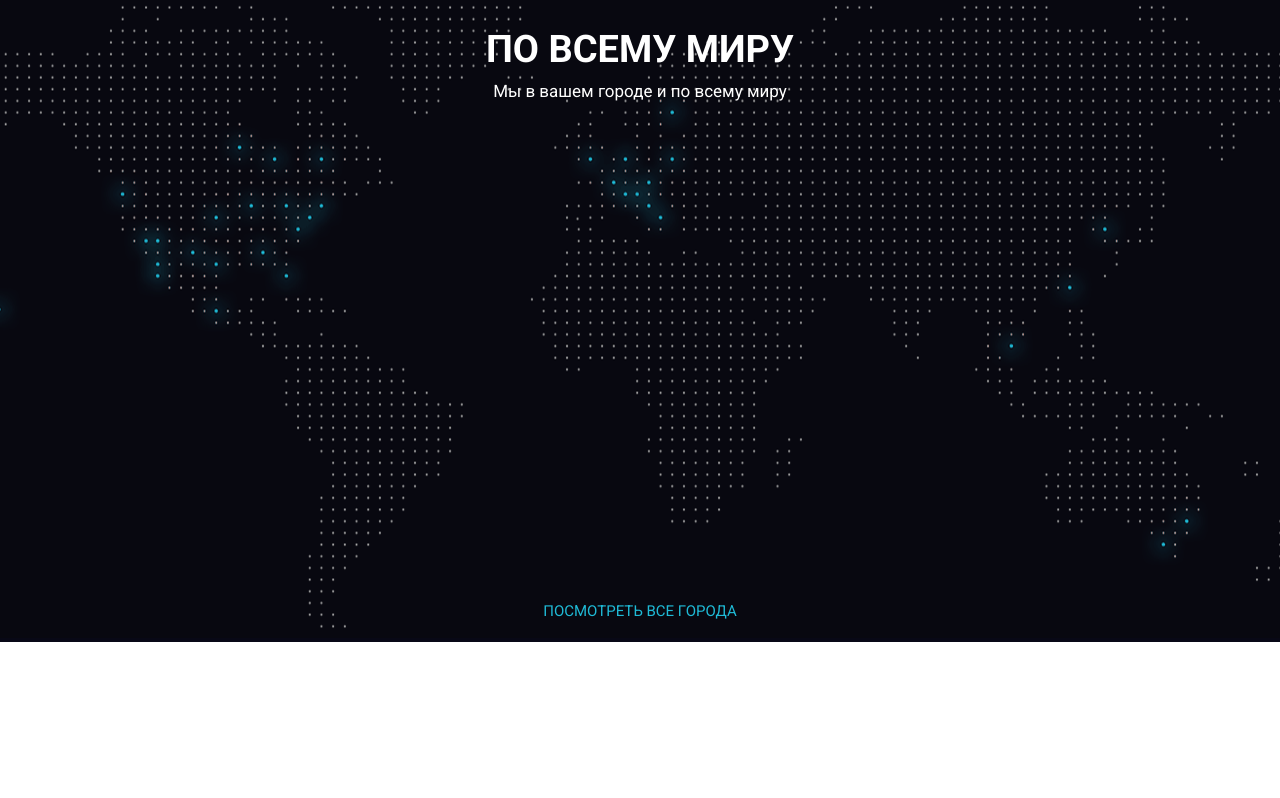
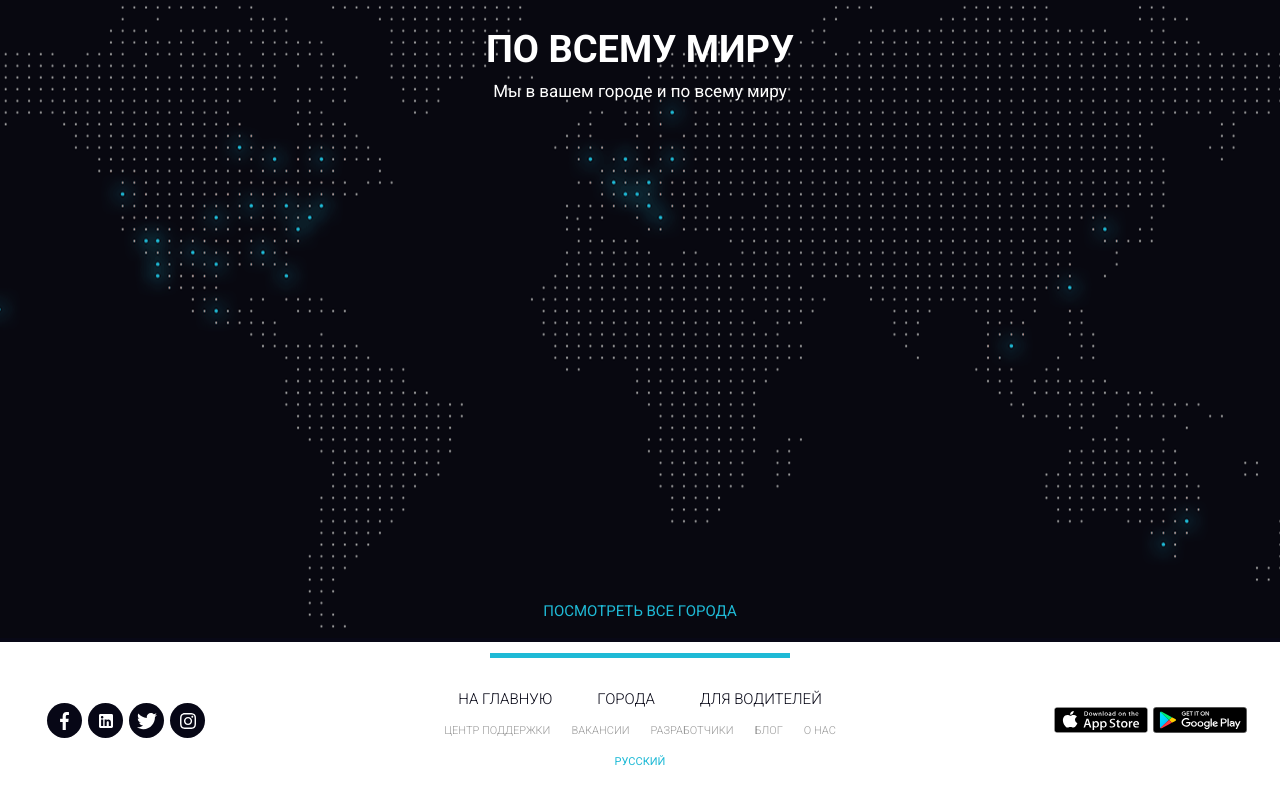
Before and after one commit to ZeRcooI/Uber777.Moscow, a website: page src/index.html in a window 1280 px wide. Shown: the part 4647-5445 px from the top of the page. Before the commit the page ends 5289 px from the top, so only its background shows below. Drawn offline with Linux system fonts and the light colour scheme.

Commit message:
сайт готов, пока без адаптации

```diff
--- a/src/index.html
+++ b/src/index.html
@@ -379,6 +379,60 @@
         <a class="map_cities" href="#">посмотреть все города</a>
       </div>
     </section>
+    <footer class="footer">
+      <div class="footer_inner_social">
+        <div class="footer_inner_social_item">
+          <a href="">
+            <img src="icons/footer/facebook.svg" alt="facebook" />
+          </a>
+        </div>
+        <div class="footer_inner_social_item">
+          <a href="">
+            <img src="icons/footer/linkedin.svg" alt="linkedin" />
+          </a>
+        </div>
+        <div class="footer_inner_social_item">
+          <a href="">
+            <img src="icons/footer/twitter.svg" alt="twitter" />
+          </a>
+        </div>
+        <div class="footer_inner_social_item">
+          <a href="">
+            <img src="icons/footer/instagram.svg" alt="instagram" />
+          </a>
+        </div>
+      </div>
+      <div class="container">
+        <div class="divider"></div>
+        <div class="footer_inner">
+          <div class="footer_inner_links">
+            <div class="footer_inner_links_main">
+              <a href="#">на главную</a>
+              <a href="#">города</a>
+              <a href="#">для водителей</a>
+            </div>
+            <div class="footer_inner_links_second">
+              <a href="#">центр поддержки</a>
+              <a href="#">вакансии</a>
+              <a href="#">разработчики</a>
+              <a href="#">блог</a>
+              <a href="#">о нас</a>
+            </div>
+            <div class="footer_inner_links_country">
+              <a href="#">русский</a>
+            </div>
+          </div>
+        </div>
+      </div>
+      <div class="footer_inner_mobile">
+        <a href="">
+          <img src="icons/footer/appstore.svg" alt="appstore" />
+        </a>
+        <a href="">
+          <img src="icons/footer/googleplay.svg" alt="googleplay" />
+        </a>
+      </div>
+    </footer>
   </body>
   <script src="js/main.js"></script>
 </html>
--- a/src/sass/style.sass
+++ b/src/sass/style.sass
@@ -1,5 +1,6 @@
 $main-color: #1eacc7
 $second-color: #ff5656
+$black_color: #070716
 
 @mixin btn_hover
   &:hover
@@ -163,7 +164,7 @@ nav
   text-align: center
   z-index: 2
   &_white
-    color: #070716
+    color: $black_color
     background-color: #fff
 
 
@@ -315,7 +316,7 @@ nav
     top: 0
     height: 502px
     width: 100%
-    background-color: #070716
+    background-color: $black_color
     z-index: 0
 
 .requaire
@@ -389,3 +390,90 @@ nav
       transition: 0.2s all
       text-decoration: none
       color: $second-color
+
+.footer
+  display: flex
+  min-height: 156px
+  background-color: #fff
+  &_inner
+    margin: 0 auto
+    margin-top: 30px
+    display: flex
+    justify-content: center
+    align-items: center
+    &_social
+      margin-left: 26px
+      min-width: 200px
+      display: flex
+      align-items: center
+      justify-content: center
+      gap: 6px
+      &_item
+        display: flex
+        justify-content: center
+        align-items: center
+        width: 35px
+        height: 35px
+        border-radius: 100%
+        background-color: $black_color
+    &_links
+      text-transform: uppercase
+      display: flex
+      flex-direction: column
+      &_main
+        display: flex
+        gap: 45px
+        justify-content: center
+        font-weight: 300
+        font-size: 15px
+        text-align: center
+        a
+          color: $black_color
+          text-decoration: none
+          &:hover
+            transition: 0.2s all
+            text-decoration: none
+            color: $second-color
+      &_second
+        display: flex
+        margin-top: 12px
+        font-weight: 300
+        font-size: 11px
+        gap: 21px
+        text-transform: uppercase
+        a
+          color: #999
+          text-decoration: none
+          &:hover
+            transition: 0.2s all
+            text-decoration: none
+            color: $second-color
+      &_country
+        display: flex
+        margin-top: 15px
+        justify-content: center
+        align-items: center
+        font-weight: 400
+        font-size: 11px
+        text-transform: uppercase
+        a
+          text-decoration: none
+          color: #1fbad6
+          &:hover
+            font-size: 12px
+            transition: 0.2s all
+            text-decoration: none
+            color: $second-color
+    &_mobile
+      display: flex
+      align-items: center
+      gap: 5px
+      min-width: 200px
+      margin-right: 26px
+
+  .divider
+    margin: 0 auto
+    margin-top: 11px
+    width: 300px
+    height: 5px
+    background-color: #1FBAD6
```
Also changed, not shown: src/CSS/style.min.css, src/icons/footer/appstore.svg (added), src/icons/footer/facebook.svg (added), src/icons/footer/googleplay.svg (added), src/icons/footer/instagram.svg (added), src/icons/footer/linkedin.svg (added), src/icons/footer/twitter.svg (added), 1 other file.
